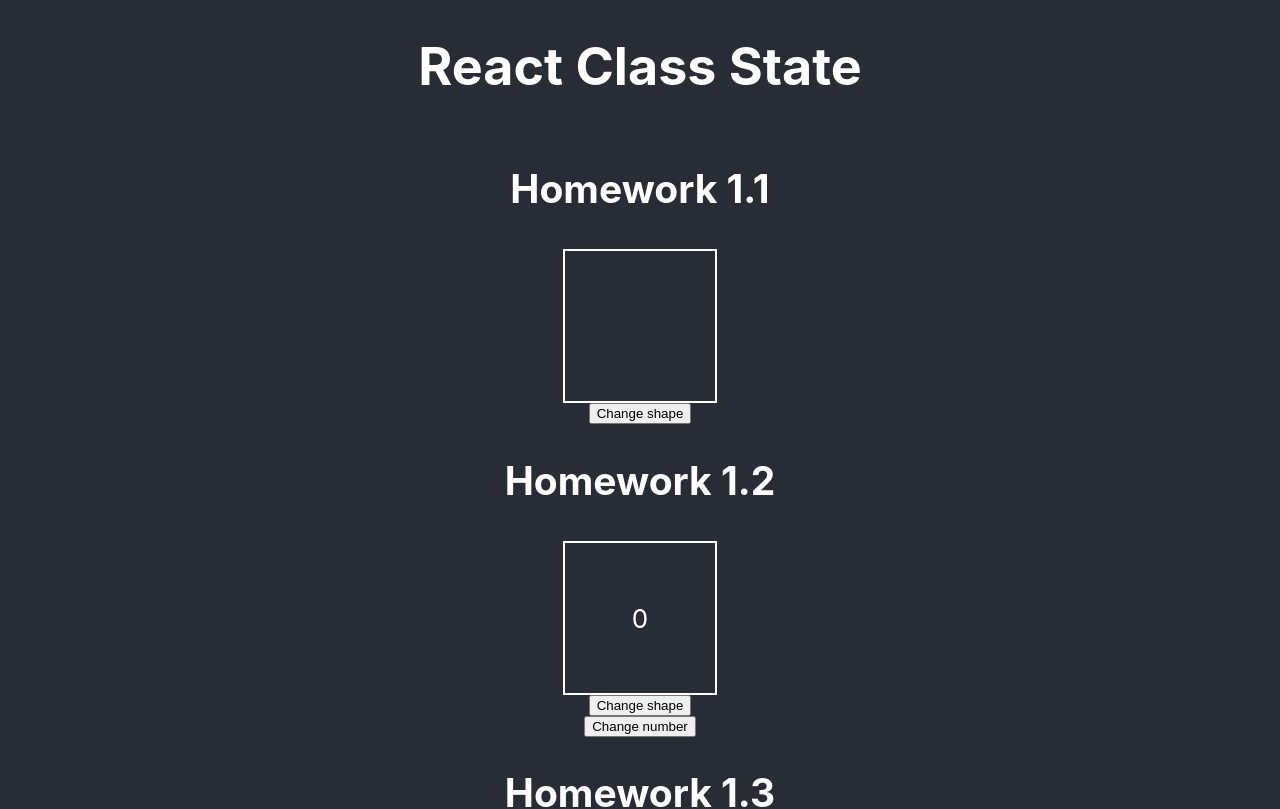
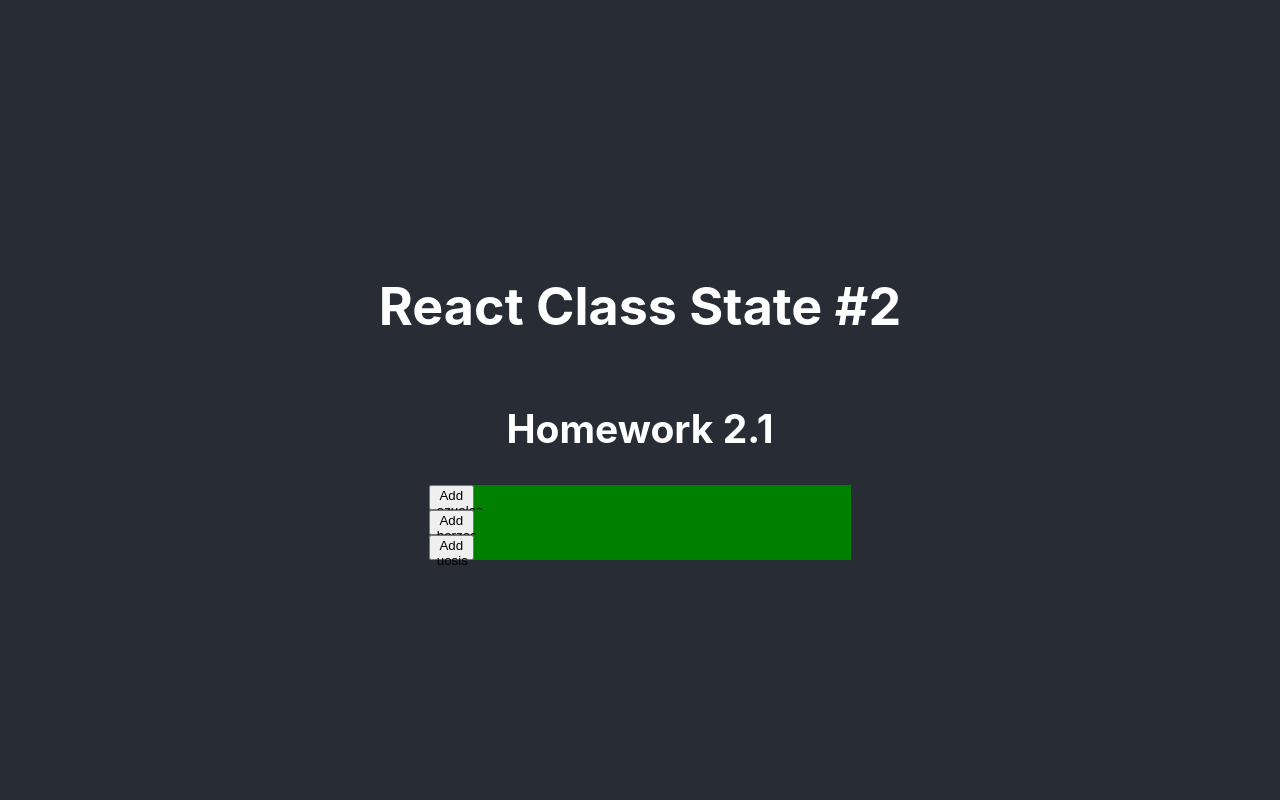
Before and after one commit to marinkus/22-delfinai, a React (Create React App) app in the folder r1/: page / in a window 1280 px wide. Shown: the top 809 px of the page. Built offline with nearby package versions, Linux system fonts and the light colour scheme.

Commit message:
Homework State #2.1 commit

```diff
--- a/r1/src/App.jsx
+++ b/r1/src/App.jsx
@@ -1,9 +1,5 @@
 import './App.css';
-import HomeworkState1 from './Components/006/HomeworkState1';
-import HomeworkState2 from './Components/006/HomeworkState2';
-import HomeworkState3 from './Components/006/HomeworkState3';
-import HomeworkState4 from './Components/006/HomeworkState4';
-import HomeworkState5 from './Components/006/HomeworkState5';
+import HomeworkState21 from './Components/006/HomeworkState21';
 
 
 
@@ -11,12 +7,8 @@
   return (
     <div className="App">
       <header className="App-header">
-        <h1>React Class State</h1>
-        <HomeworkState1></HomeworkState1>
-        <HomeworkState2></HomeworkState2>
-        <HomeworkState3></HomeworkState3>
-        <HomeworkState4></HomeworkState4>
-        <HomeworkState5></HomeworkState5>
+        <h1>React Class State #2</h1>
+        <HomeworkState21></HomeworkState21>
       </header>
     </div>
   );
--- /dev/null
+++ b/r1/src/Components/006/HomeworkState21.jsx
@@ -0,0 +1,41 @@
+/* Sukurti aplikaciją, atvaizduojančią žalią stačiakampį (laukas) padalinta į tris stulpelius (stačiakampius) ir tris mygtukus “ąžuolas”, “beržas” ir “uosis”. Paspaudus vieną iš mygtukų žaliame kvadrate atsiranda mažesnis kvadratas su medžio pavadinimu viduje. Svarbu, kad visi medžiai žaliame kvadrate būtų suskirstyti į tris stulpelius pagal medžio pavadinimą.
+ */
+
+import { useState } from "react";
+
+function HomeworkState21() {
+
+    const [ hardwood, setHardwood ] = useState([]);
+    const addAzuolas = () => {setHardwood(s => [...s, 'Azuolas'])};
+    const addBerzas = () => {setHardwood(s => [...s, 'Berzas'])};
+    const addUosis = () => {setHardwood(s => [...s, 'Uosis'])};
+
+    return (
+        <>
+        <h2>Homework 2.1</h2>
+            <div style={{display: 'flex', width: '33%', flexWrap: "wrap", backgroundColor: 'green'}}>
+            <button onClick={addAzuolas} style={{width: '45px', height: '25px'}}>Add azuolas</button>
+            {
+                hardwood.map((a, i) => <div style={{margin: '20px 20px', width: '160px', height: '160px', border: '1px solid black'}} key={i}>{a}</div>)
+            }
+            </div>
+            <div style={{display: 'flex', width: '33%', flexWrap: "wrap", backgroundColor: 'green'}}>
+            <button onClick={addBerzas} style={{width: '45px', height: '25px'}}>Add berzas</button>
+                {
+                    hardwood.map((a, i) => <div style={{margin: '20px 20px', width: '160px', height: '160px', border: '1px solid red'}} key={i}>{a}</div>)
+                }
+            </div>
+            <div style={{display: 'flex', width: '33%', flexWrap: "wrap", backgroundColor: 'green'}}>
+            <button onClick={addUosis} style={{width: '45px', height: '25px'}}>Add uosis</button>
+            {
+                hardwood.map((a, i) => <div style={{margin: '20px 20px', width: '160px', height: '160px', border: '1px solid red'}} key={i}>{a}</div>)
+            }
+            </div>
+        <div>
+        </div>
+        </>
+    )
+
+};
+
+export default HomeworkState21;
```
Also changed, not shown: r1/src/HW11.jsx (added, +25 -0 lines).
